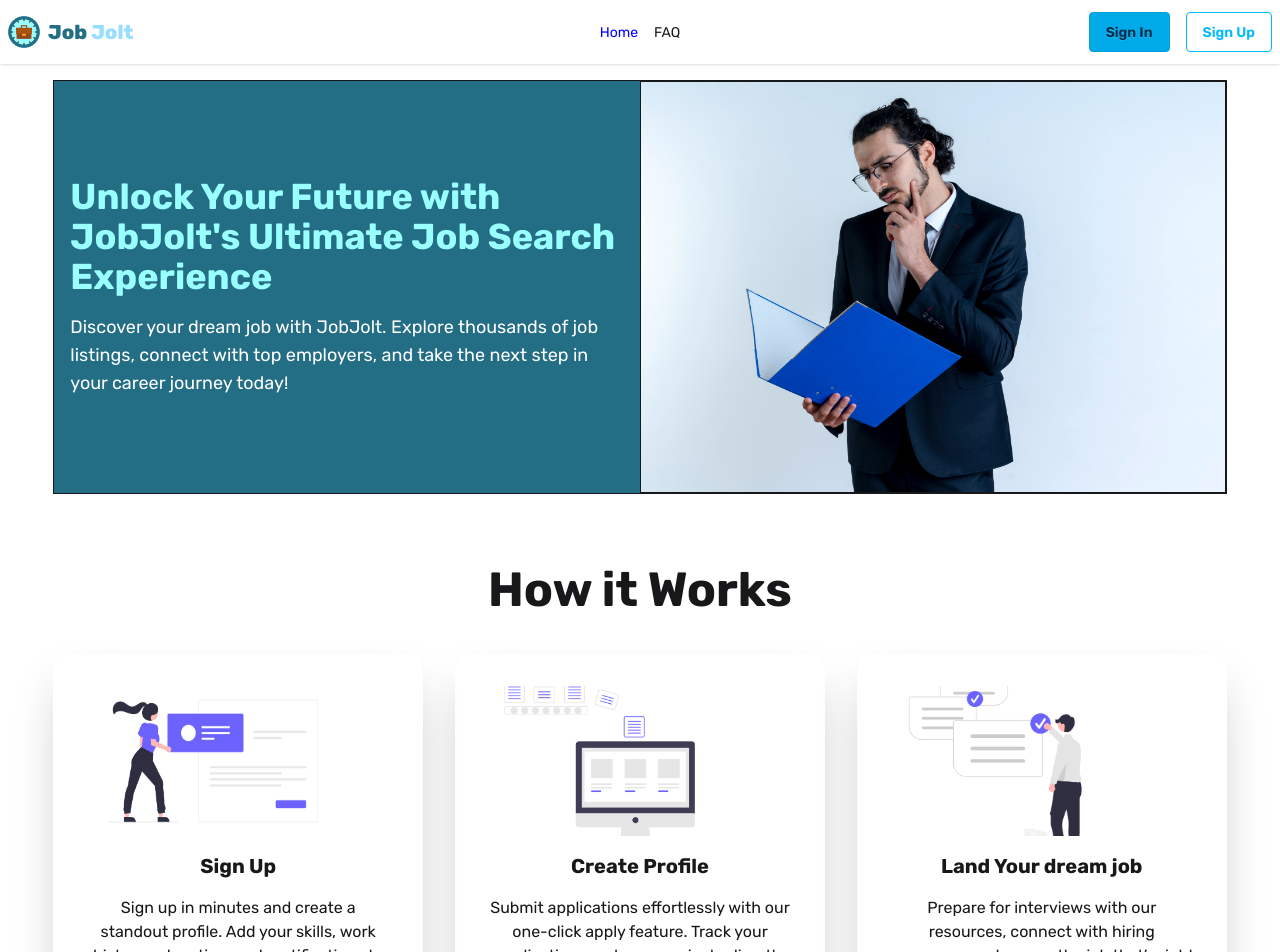
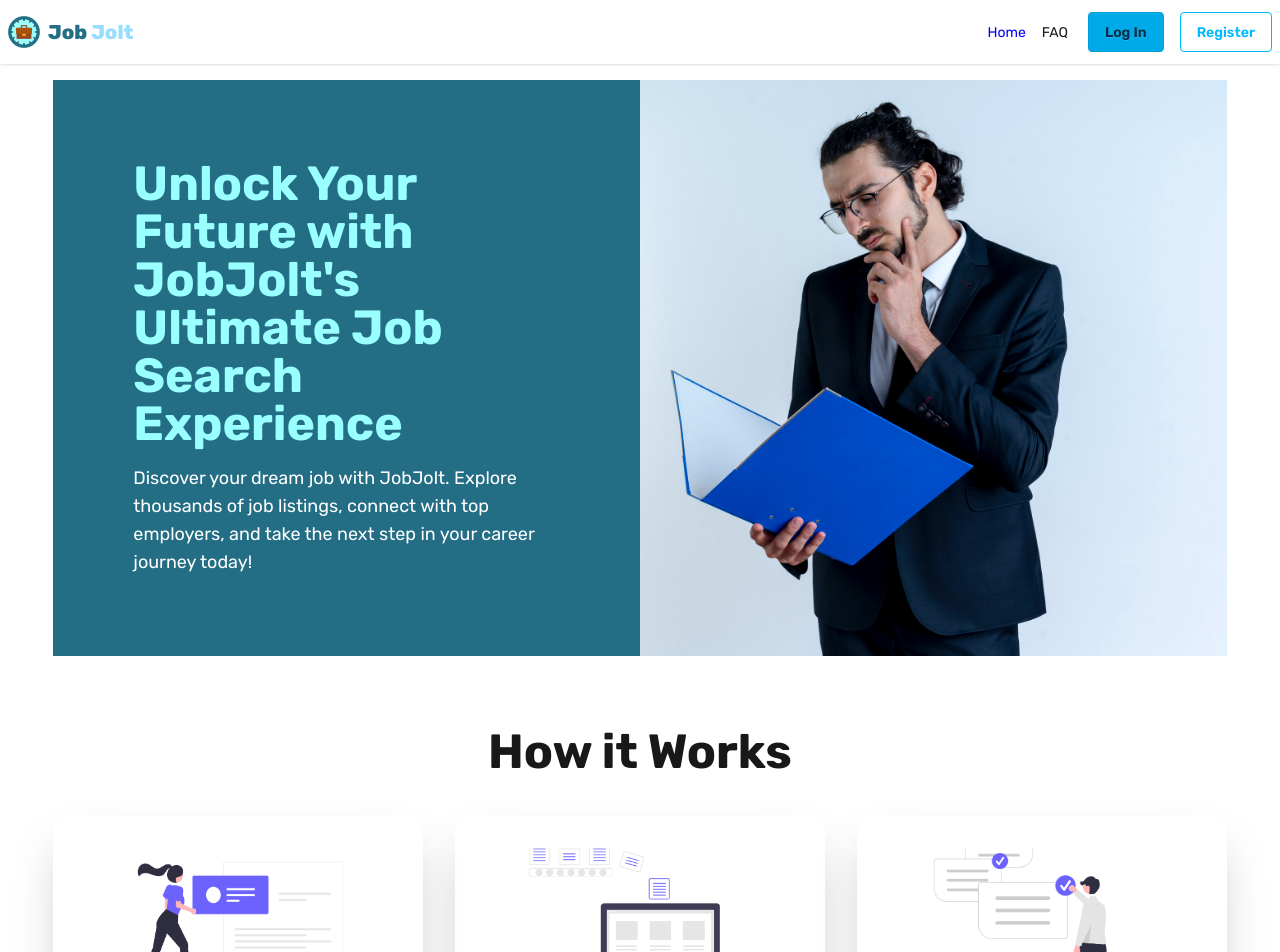
Before and after one commit to ammarShahab/job-jolt-job-search-app, a React (Vite) app: page / in a window 1280 px wide. Shown: the top 952 px of the page. Built offline with nearby package versions, Linux system fonts and the light colour scheme; no server answers.

Commit message:
updated the banner section layout

```diff
--- a/src/components/Banner.jsx
+++ b/src/components/Banner.jsx
@@ -3,9 +3,9 @@ import bannerImage from "../assets/bannerImage.jpg";
 
 const Banner = () => {
   return (
-    <div className="mx-auto flex flex-col md:flex-row items-stretch border">
-      <div className="md:w-1/2 bg-[#236e85] flex flex-col p-8 md:py-24 md:px-4">
-        <h1 className="text-4xl font-bold text-[#99ffff]">
+    <div className="mx-auto flex flex-col md:flex-row items-stretch ">
+      <div className="md:w-1/2 bg-[#236e85] flex flex-col p-6 lg:p-12 xl:p-20">
+        <h1 className="text-2xl lg:text-3xl xl:text-5xl font-bold text-[#99ffff]">
           Unlock Your Future with JobJolt's Ultimate Job Search Experience
         </h1>
         <p className="text-lg text-white mt-4">
@@ -15,11 +15,11 @@ const Banner = () => {
         </p>
       </div>
 
-      <div className="md:w-1/2 h-full md:h-full border">
+      <div className="md:w-1/2">
         <img
           src={bannerImage}
           alt="JobJolt Banner"
-          className="h-full object-fill"
+          className="h-full object-cover"
         />
       </div>
     </div>
--- a/src/components/CompanyDetailsCard.jsx
+++ b/src/components/CompanyDetailsCard.jsx
@@ -43,10 +43,10 @@ const CompanyDetailsCard = ({ id }) => {
             <img
               src={companyDetails.logo}
               alt="logo"
-              className="w-30 h-20 object-contain"
+              className="w-20 md:w-30 h-20 object-contain"
             />
             <div>
-              <h1 className="text-3xl font-bold text-gray-900">
+              <h1 className="text-xl md:text-3xl font-bold text-gray-900">
                 {companyDetails.name}
               </h1>
             </div>
--- a/src/components/HowItWorks.jsx
+++ b/src/components/HowItWorks.jsx
@@ -9,16 +9,20 @@ const HowItWorks = () => {
       <h1 className="text-center text-5xl font-bold">How it Works</h1>
       <div className="grid md:grid-cols-2 lg:grid-cols-3 gap-8 mt-10">
         <div className="shadow-2xl rounded-2xl p-8 space-y-4">
-          <img className="w-3xs h-[150px]" src={signUp} alt="" srcset="" />
-          <h3 className="text-center font-bold text-xl">Sign Up</h3>
+          <img
+            className="w-3xs h-[150px] mx-auto"
+            src={signUp}
+            alt="signUpImage"
+          />
+          <h3 className="text-center font-bold text-xl">Register</h3>
           <p className="text-center">
-            Sign up in minutes and create a standout profile. Add your skills,
+            Register in minutes and create a standout profile. Add your skills,
             work history, education, and certifications to attract top employers
           </p>
         </div>
         <div className="shadow-2xl rounded-2xl p-8 space-y-4">
           <img
-            className="w-3xs h-[150px] object-cover"
+            className="w-3xs h-[150px] object-cover mx-auto"
             src={createProfile}
             alt="profile"
           />
@@ -30,10 +34,9 @@ const HowItWorks = () => {
         </div>
         <div className="shadow-2xl rounded-2xl p-8 space-y-4">
           <img
-            className="w-3xs h-[150px] object-cover"
+            className="w-3xs h-[150px] object-cover mx-auto"
             src={applyJobs}
             alt=""
-            srcset=""
           />
           <h3 className="text-center font-bold text-xl">Land Your dream job</h3>
           <p className="text-center">
--- a/src/components/NavBar.jsx
+++ b/src/components/NavBar.jsx
@@ -67,10 +67,13 @@ const NavBar = () => {
           </a>
         </div>
       </div>
-      <div className="navbar-center hidden lg:flex">
-        <ul className="menu menu-horizontal px-1 space-x-4">{links}</ul>
+      <div className="navbar-end hidden lg:flex">
+        {/* <ul className="menu menu-horizontal px-1 space-x-4 ">{links}</ul> */}
       </div>
       <div className="navbar-end space-x-4">
+        <ul className=" menu menu-horizontal hidden sm:hidden md:hidden lg:hidden xl:block px-1 space-x-4">
+          {links}
+        </ul>
         {user ? (
           <>
             <Link
@@ -81,7 +84,6 @@ const NavBar = () => {
                 className="w-full h-full "
                 src={`${user ? user.photoURL : ""}`}
               />
-              {/* <MdOutlineAccountCircle size={40}></MdOutlineAccountCircle> */}
             </Link>
 
             <button
@@ -94,10 +96,10 @@ const NavBar = () => {
         ) : (
           <>
             <Link to="/auth/signin" className="btn btn-active btn-info">
-              Sign In
+              Log In
             </Link>
             <Link to="/auth/signup" className="btn btn-outline btn-info">
-              Sign Up
+              Register
             </Link>
           </>
         )}
--- a/src/components/SignIn.jsx
+++ b/src/components/SignIn.jsx
@@ -68,7 +68,7 @@ const SignIn = () => {
       </Helmet>
       <div className="w-full max-w-md p-8 space-y-6 bg-white rounded-2xl shadow-lg mt-10">
         <h2 className="text-3xl font-bold text-center text-gray-800">
-          Please Sign In
+          Please Log In
         </h2>
         <form onSubmit={handleLogIn} className="space-y-4">
           <div>
--- a/src/components/SignUp.jsx
+++ b/src/components/SignUp.jsx
@@ -77,7 +77,7 @@ const SignUp = () => {
       </Helmet>
       <div className="w-full max-w-md p-8 space-y-6 bg-white rounded-2xl shadow-lg mt-10">
         <h2 className="text-3xl font-bold text-center text-gray-800">
-          Sign Up
+          Register Your Account
         </h2>
         <form onSubmit={handleRegister} className="space-y-4">
           <div>
```
